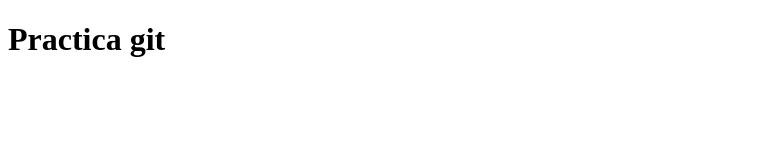
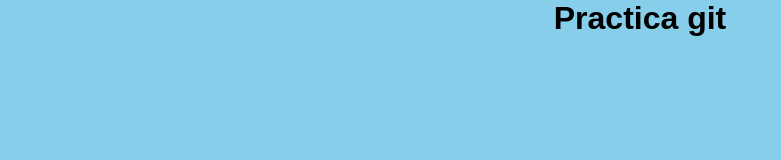
Before and after one commit to arnaldo24/practica_git, a plain HTML site: page index.html in a window 1280 px wide. Shown: the whole page, without its empty margins (0-781 px from the left). Drawn offline with Linux system fonts and the light colour scheme.

Commit message:
agregando los estilos a la pagina

```diff
--- a/index.html
+++ b/index.html
@@ -3,6 +3,7 @@
 <head>
     <meta charset="UTF-8">
     <meta name="viewport" content="width=device-width, initial-scale=1.0">
+    <link rel="stylesheet" href="style.css">
     <title>Git test</title>
 </head>
 <body>
--- a/style.css
+++ b/style.css
@@ -7,6 +7,9 @@ body,html{
     font-size: 16px;
     font-family: sans-serif;
 }
+body{
+   background-color: skyblue;
+}
 h1{
     text-align: center;
 }
```
